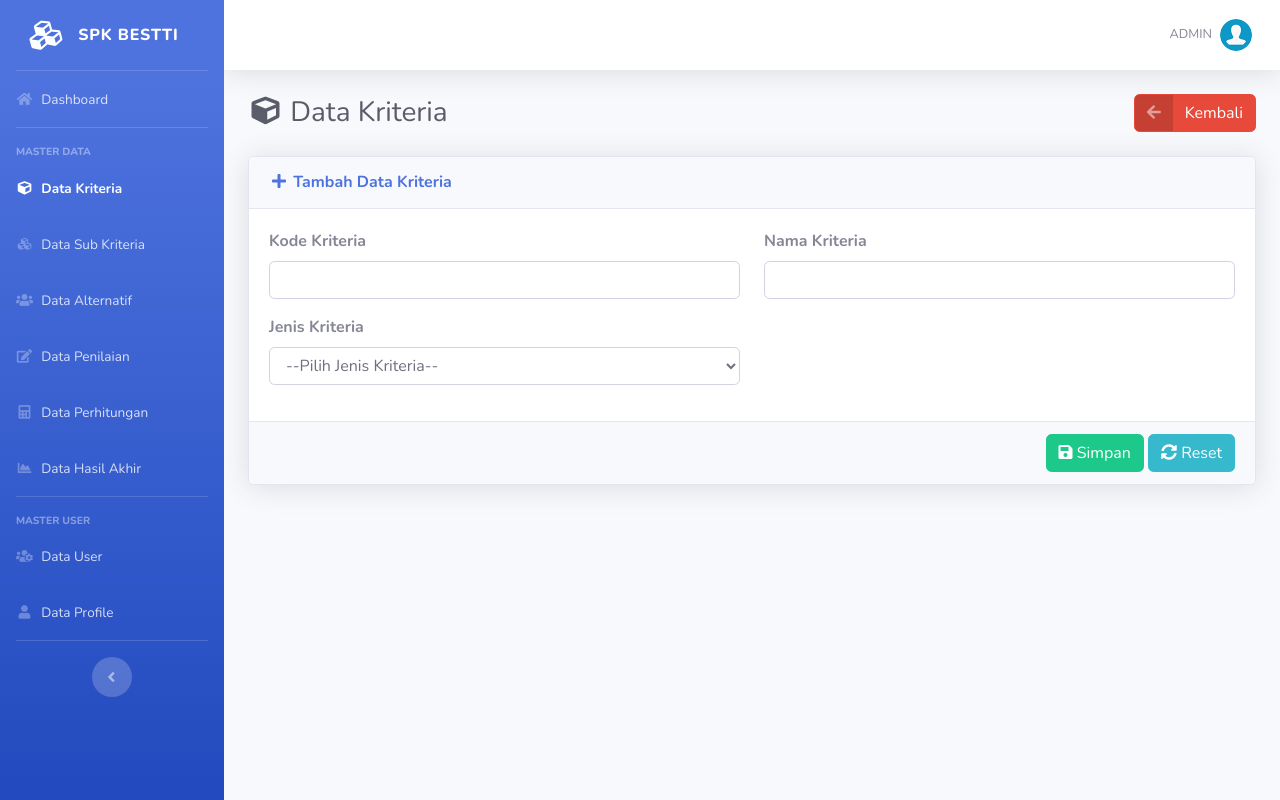
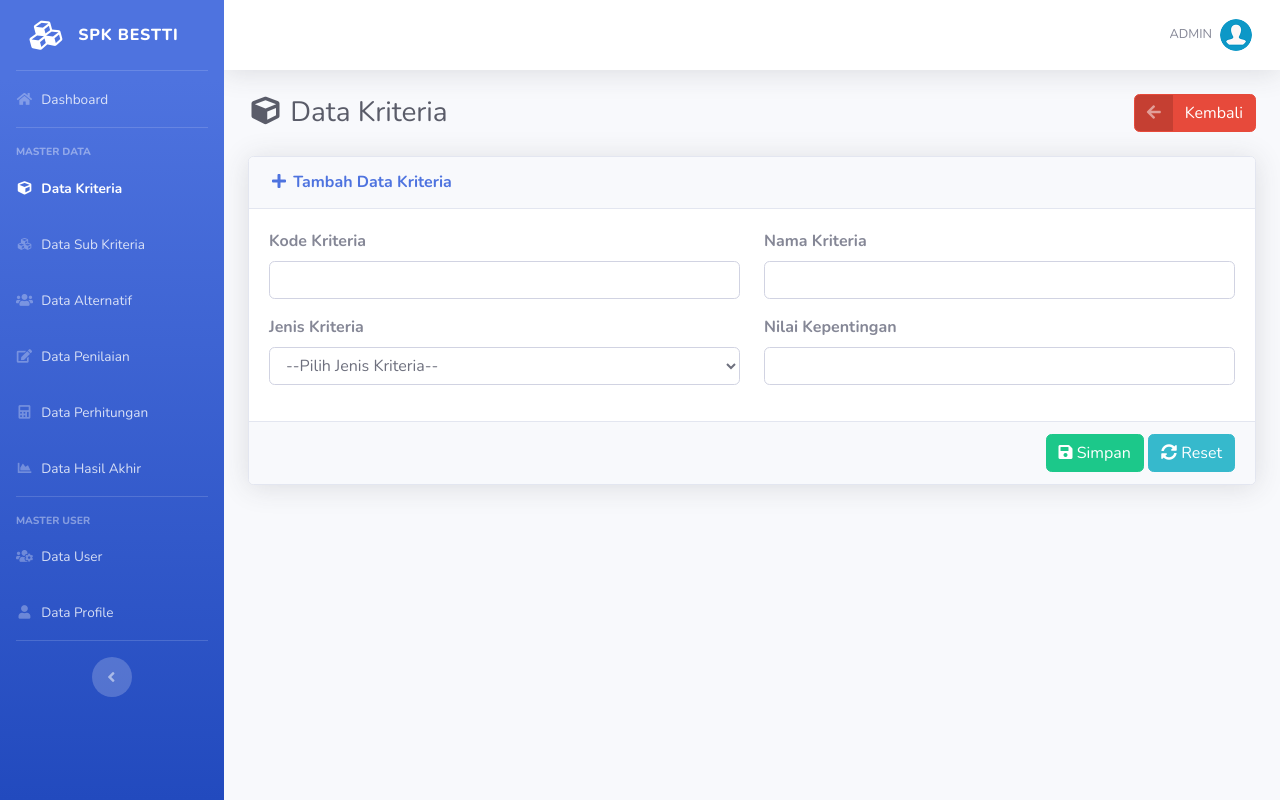
Before and after one commit to mhmdnurf/spk-psi, a CodeIgniter app: page /Kriteria/create in a window 1280 px wide. Run offline with CodeIgniter, Linux system fonts and the light colour scheme; a user stored in the database is signed in.

Commit message:
fix kriteria

```diff
--- a/application/controllers/Kriteria.php
+++ b/application/controllers/Kriteria.php
@@ -41,12 +41,14 @@
                 $data = [
                     'keterangan' => $this->input->post('keterangan'),
                     'kode_kriteria' => $this->input->post('kode_kriteria'),
-                    'jenis' => $this->input->post('jenis')
+                    'jenis' => $this->input->post('jenis'),
+                    'nilai_kepentingan' => $this->input->post('nilai_kepentingan')
                 ];
 
                 $this->form_validation->set_rules('keterangan', 'Keterangan', 'required');
                 $this->form_validation->set_rules('kode_kriteria', 'Kode Kriteria', 'required');
                 $this->form_validation->set_rules('jenis', 'Jenis', 'required');
+                $this->form_validation->set_rules('nilai_kepentingan', 'Nilai Kepentingan', 'required');
 
 
 
@@ -79,7 +81,8 @@
             $data = array(
                 'keterangan' => $this->input->post('keterangan'),
                 'kode_kriteria' => $this->input->post('kode_kriteria'),
-                'jenis' => $this->input->post('jenis')
+                'jenis' => $this->input->post('jenis'),
+                'nilai_kepentingan' => $this->input->post('nilai_kepentingan')
             );
 
             $this->Kriteria_model->update($id_kriteria, $data);
--- a/application/views/kriteria/create.php
+++ b/application/views/kriteria/create.php
@@ -36,6 +36,10 @@
 						<option value="Cost">Cost</option>
 					</select>
 				</div>
+				<div class="form-group col-md-6">
+					<label class="font-weight-bold">Nilai Kepentingan</label>
+					<input autocomplete="off" type="text" name="nilai_kepentingan" required class="form-control"/>
+				</div>
 			</div>
 		</div>
 		<div class="card-footer text-right">
--- a/application/views/kriteria/edit.php
+++ b/application/views/kriteria/edit.php
@@ -34,6 +34,11 @@
 						<option value="Cost" <?php if($kriteria->jenis == "Cost"){ echo 'selected'; } ?>>Cost</option>
 					</select>
 				</div>
+
+				<div class="form-group col-md-6">
+					<label class="font-weight-bold">Nilai Kepentingan</label>
+					<input autocomplete="off" type="text" name="nilai_kepentingan" value="<?php echo $kriteria->nilai_kepentingan ?>" required class="form-control"/>
+				</div>
 			</div>
 		</div>
 		<div class="card-footer text-right">
--- a/application/views/kriteria/index.php
+++ b/application/views/kriteria/index.php
@@ -23,6 +23,7 @@
 						<th>Kode Kriteria</th>
 						<th>Nama Kriteria</th>
 						<th>Tipe Kriteria</th>
+						<th>Nilai Kepentingan</th>
 						<th width="15%">Aksi</th>
 					</tr>
 				</thead>
@@ -36,6 +37,7 @@
 						<td><?php echo $value->kode_kriteria ?></td>
 						<td><?php echo $value->keterangan ?></td>
 						<td><?php echo $value->jenis ?></td>
+						<td><?php echo $value->nilai_kepentingan ?>%</td>
 						<td>
 							<div class="btn-group" role="group">
 								<a data-toggle="tooltip" data-placement="bottom" title="Edit Data" href="<?=base_url('Kriteria/edit/'.$value->id_kriteria)?>" class="btn btn-warning btn-sm"><i class="fa fa-edit"></i></a>
```
Also changed, not shown: 5 other files.
